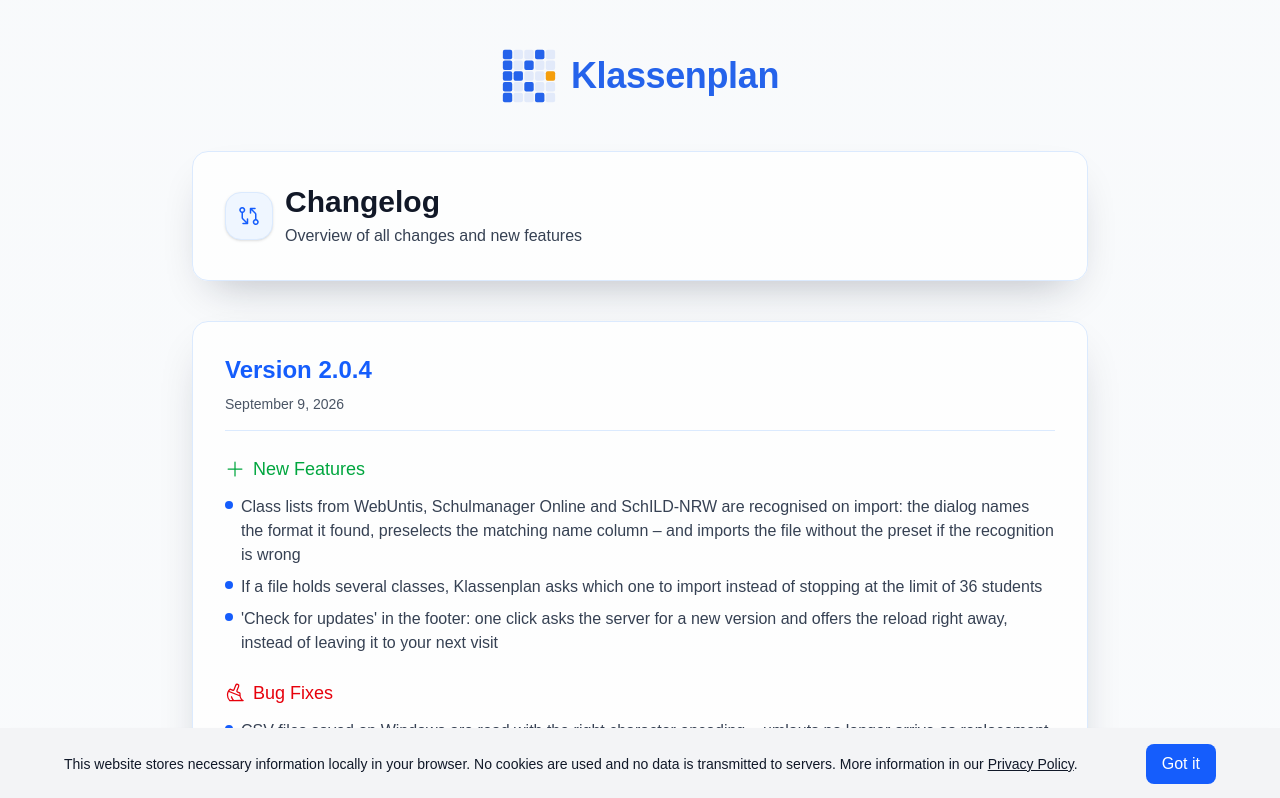
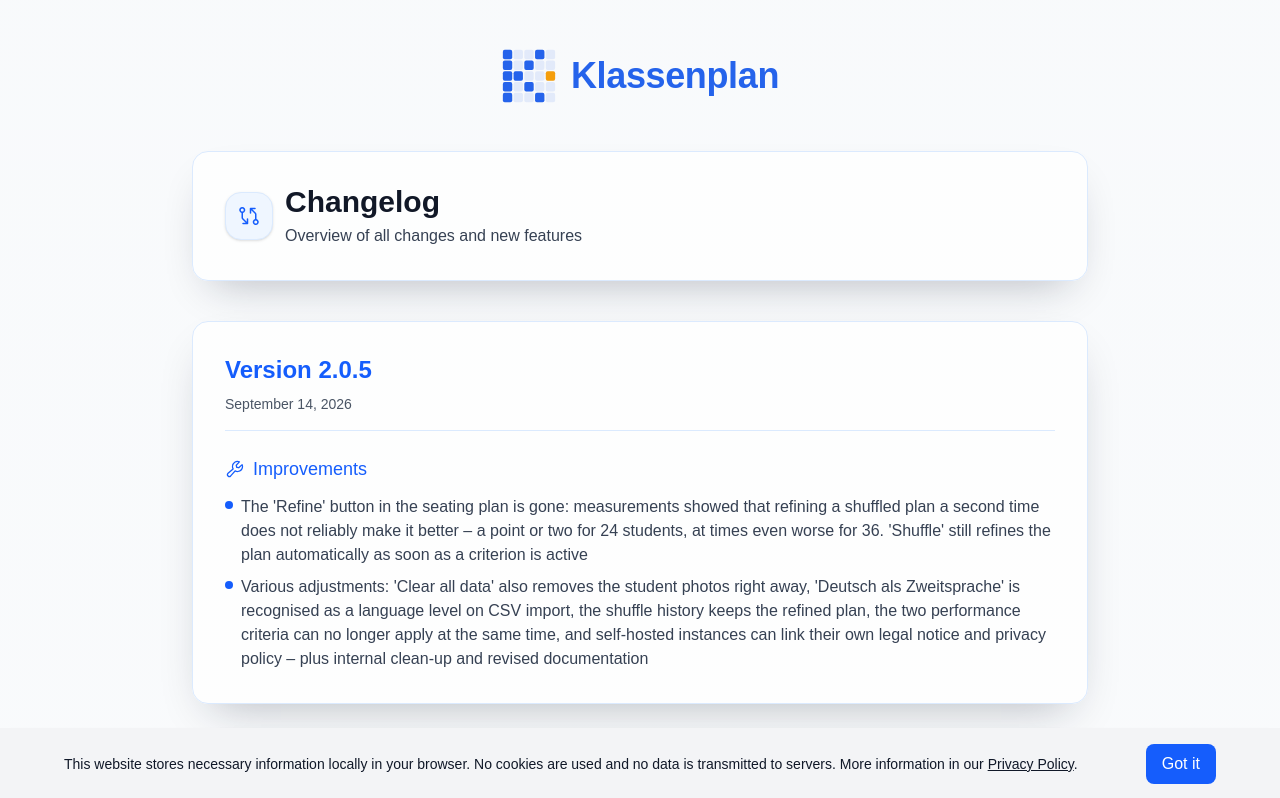
Before and after one commit to SirEckehard/Klassenplan, a React (Vite) app: page /en/changelog in a window 1280 px wide. Shown: the top 798 px of the page. Built offline with nearby package versions, Linux system fonts and the light colour scheme.

Commit message:
add: changelog for next update

```diff
--- a/src/data/changelogEntries.ts
+++ b/src/data/changelogEntries.ts
@@ -17,6 +17,14 @@
 }
 
 export const changelogVersions: ChangelogVersion[] = [
+  {
+    version: '2.0.5',
+    date: '2026-09-14',
+    changes: [
+      { textKey: 'v2_0_5.0', type: 'improvement' },
+      { textKey: 'v2_0_5.1', type: 'improvement' },
+    ],
+  },
   {
     version: '2.0.4',
     date: '2026-09-09',
--- a/src/i18n/locales/de/changelog.json
+++ b/src/i18n/locales/de/changelog.json
@@ -1,4 +1,8 @@
 {
+  "v2_0_5": {
+    "0": "Der Knopf „Verfeinern“ im Sitzplan entfällt: Messungen haben gezeigt, dass ein zweites Verfeinern einen gemischten Plan nicht verlässlich besser macht – bei 24 Schülern ein, zwei Punkte, bei 36 teils sogar schlechter. „Mischen“ verfeinert den Plan weiterhin automatisch, sobald ein Kriterium aktiv ist",
+    "1": "Verschiedene Anpassungen: „Alle Daten löschen“ entfernt auch die Schülerfotos sofort, „Deutsch als Zweitsprache“ wird beim CSV-Import als Sprachniveau erkannt, der Mischverlauf speichert den verfeinerten Plan, die beiden Leistungskriterien können nicht mehr gleichzeitig wirken und eigene Instanzen können auf ihr eigenes Impressum und ihre Datenschutzerklärung verweisen – dazu interne Aufräumarbeiten und eine überarbeitete Dokumentation"
+  },
   "v2_0_4": {
     "0": "Klassenlisten aus WebUntis, Schulmanager Online und SchILD-NRW werden beim Import erkannt: Der Dialog nennt das gefundene Format, wählt die passende Namensspalte vor – und importiert die Datei auf Wunsch auch ohne Vorlage, falls die Erkennung danebenliegt",
     "1": "Enthält eine Datei mehrere Klassen, fragt Klassenplan, welche davon importiert werden soll, statt an der Grenze von 36 Schülern abzubrechen",
--- a/src/i18n/locales/en/changelog.json
+++ b/src/i18n/locales/en/changelog.json
@@ -1,4 +1,8 @@
 {
+  "v2_0_5": {
+    "0": "The 'Refine' button in the seating plan is gone: measurements showed that refining a shuffled plan a second time does not reliably make it better – a point or two for 24 students, at times even worse for 36. 'Shuffle' still refines the plan automatically as soon as a criterion is active",
+    "1": "Various adjustments: 'Clear all data' also removes the student photos right away, 'Deutsch als Zweitsprache' is recognised as a language level on CSV import, the shuffle history keeps the refined plan, the two performance criteria can no longer apply at the same time, and self-hosted instances can link their own legal notice and privacy policy – plus internal clean-up and revised documentation"
+  },
   "v2_0_4": {
     "0": "Class lists from WebUntis, Schulmanager Online and SchILD-NRW are recognised on import: the dialog names the format it found, preselects the matching name column – and imports the file without the preset if the recognition is wrong",
     "1": "If a file holds several classes, Klassenplan asks which one to import instead of stopping at the limit of 36 students",
```
Also changed, not shown: 1 other file (tests, documents, lock files or other folders).
